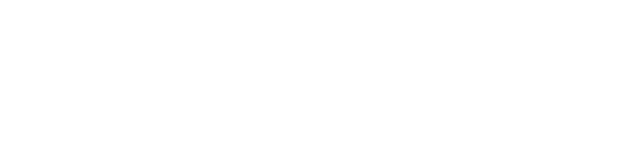
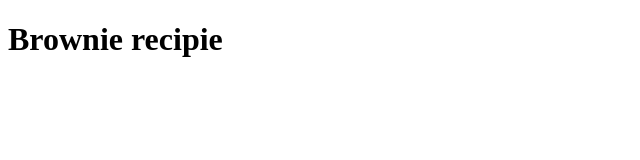
Before and after one commit to Ghostly726/odin-recipies, a plain HTML site: page recipies/brownies/brownie.html in a window 1280 px wide. Shown: the whole page, without its empty margins (0-640 px from the left). Drawn offline with Linux system fonts and the light colour scheme.

Commit message:
moved brownie.html to a new directory

```diff
--- a/recipies/brownie.html
+++ b/recipies/brownies/brownie.html
@@ -11,6 +11,6 @@
     <title>Document</title>
 </head>
 <body>
-
+    <h1>Brownie recipie</h1>
 </body>
 </html>
```
